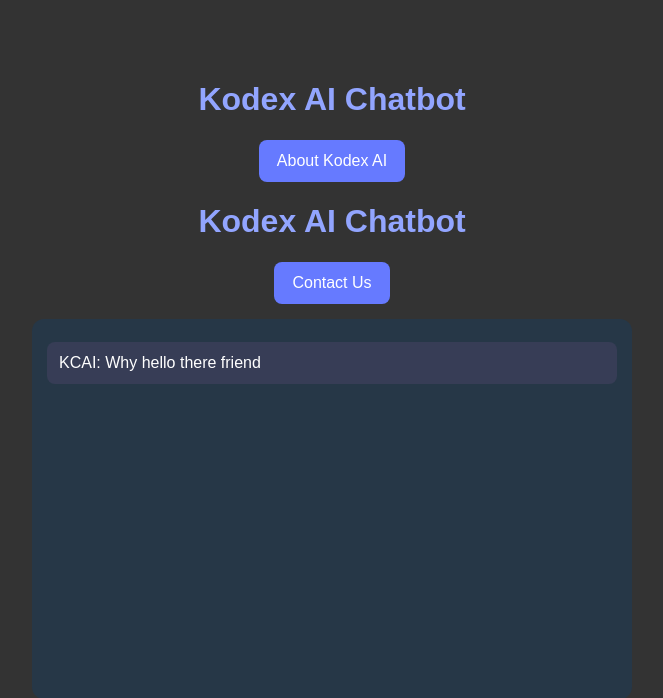
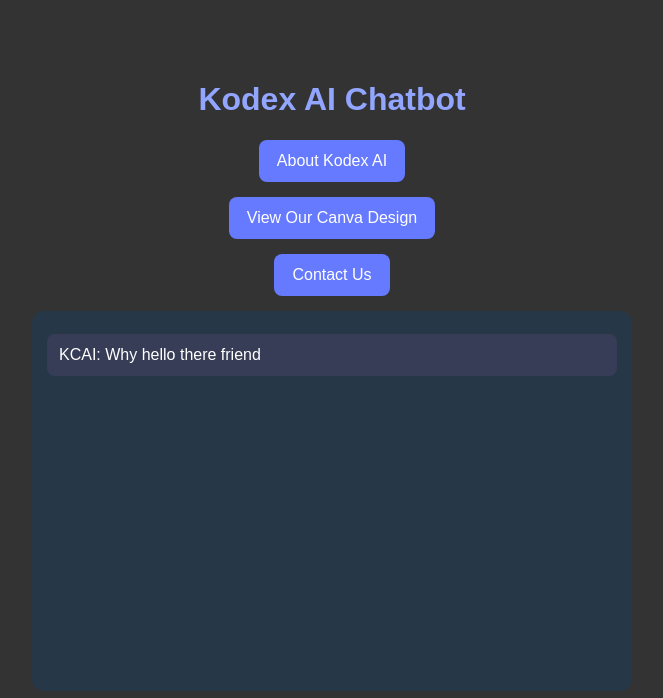
Before and after one commit to joshthesquash44/my--chatbot, a Flask app: page / in a window 1280 px wide. Shown: the top 698 px of the page, without its empty margins (308-971 px from the left). Run offline with Flask 3, Linux system fonts and the light colour scheme.

Commit message:
Add Canva design link to index.html
Added a link to the Canva design in the index.html file.

```diff
--- a/templates/index.html
+++ b/templates/index.html
@@ -90,8 +90,12 @@
     About Kodex AI
 </a>
 
-<body>
-    <h1>Kodex AI Chatbot</h1>
+<a href="https://canva.link/n39sa1xtbcwtzr7"
+   class="about-button"
+   target="_blank"
+   rel="noopener noreferrer">
+    View Our Canva Design
+</a>
 
     <a href="/contact" class="about-button">
         Contact Us
```
